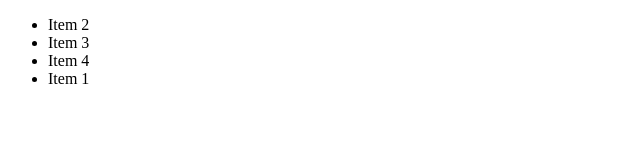
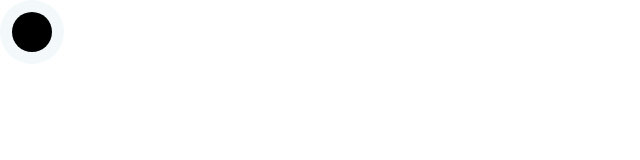
Before and after one commit to DanielGebre1/Daniel, a plain HTML site: page index.html in a window 1280 px wide. Shown: the whole page, without its empty margins (0-640 px from the left). Drawn offline with Linux system fonts and the light colour scheme.

Commit message:
building icon components

```diff
--- a/css/styles.css
+++ b/css/styles.css
@@ -121,7 +121,7 @@ a{
 }
 
 .list--tick{
-    list-style-image: url(../image/tick.svg);
+    list-style-image: url(../images/tick.svg);
     padding-left:3rem;
 }
 
@@ -134,3 +134,24 @@ a{
     .list--tick .list__item{
         padding-left: 0;}
 }
+
+
+/*Icons*/
+
+.icon{
+    width:40px;
+    height:40px;
+}
+.icon--primary{
+    fill:var(--color-primary)
+}
+
+.icon-container{
+    background: #f3f9fa;
+    width: 64px;
+    height: 64px;
+    border-radius:100%;
+    display:inline-flex;
+    justify-content: center;
+    align-items:center;
+}
--- a/indes.html
+++ b/index.html
@@ -4,8 +4,8 @@
     <meta charset="UTF-8" />
     <meta name="viewport" content="width=device-width, initial-scale=1.0" />
     <title>Document</title>
-    <link rel="style sheet" href="css\normalize.css" />
-    <link rel="style sheet" href="css\styles.css" />
+    <link rel="stylesheet" href="css/normalize.css" />
+    <link rel="stylesheet" href="css/styles.css" />
     <link rel="preconnect" href="https://fonts.googleapis.com" />
     <link rel="preconnect" href="https://fonts.gstatic.com" crossorigin />
     <link
@@ -14,11 +14,10 @@
     />
   </head>
   <body>
-    <ul class="list list--inline">
-      <li class="list__item">Item 2</li>
-      <li class="list__item">Item 3</li>
-      <li class="list__item">Item 4</li>
-      <li class="list__item">Item 1</li>
-    </ul>
+    <span class="icon-container">
+      <svg class="icon">
+        <use xlink:href="images/sprite.svg#chevron"></use>
+      </svg>
+    </span>
   </body>
 </html>
```
Also changed, not shown: images/sprite.svg (added).
